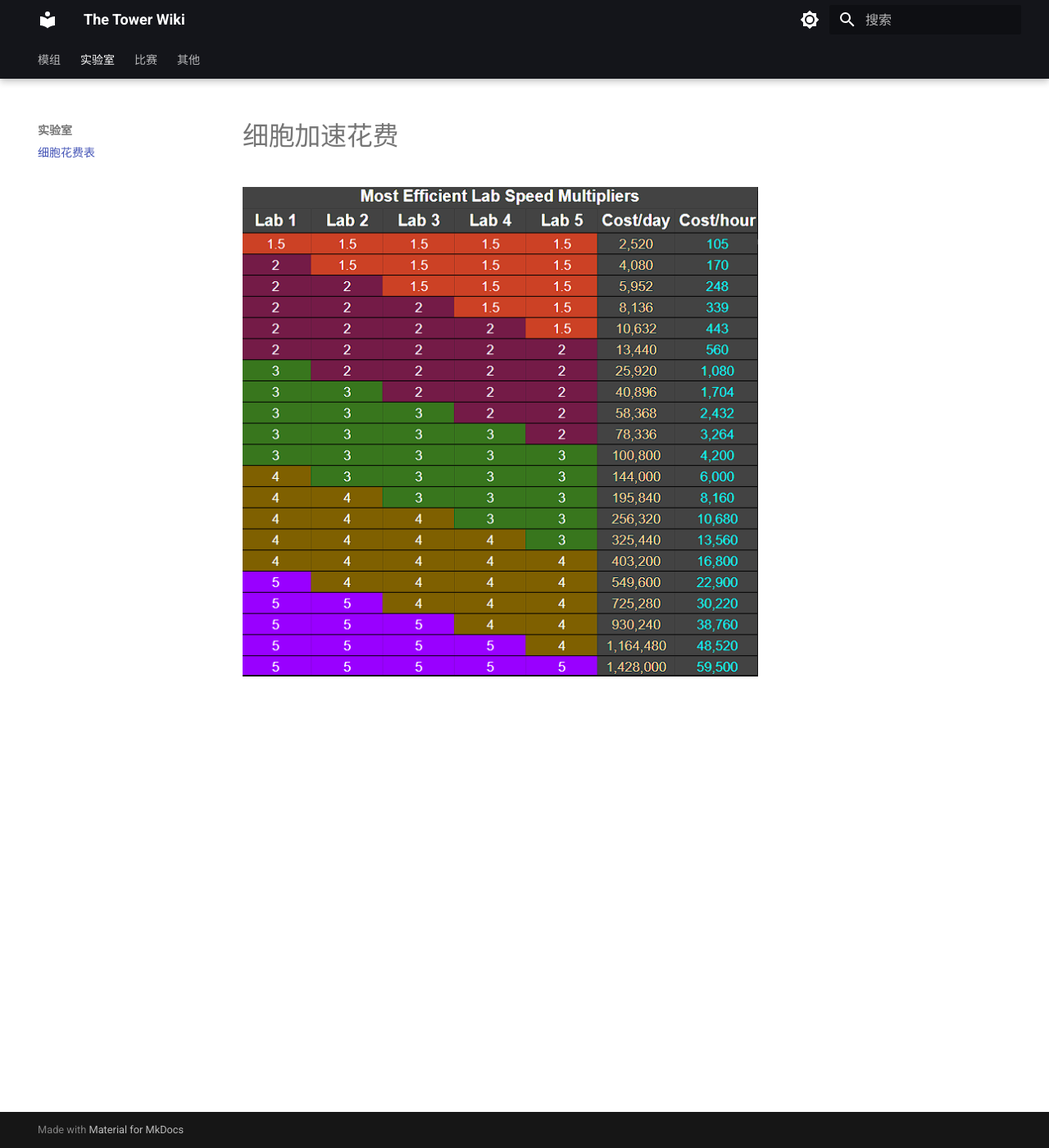
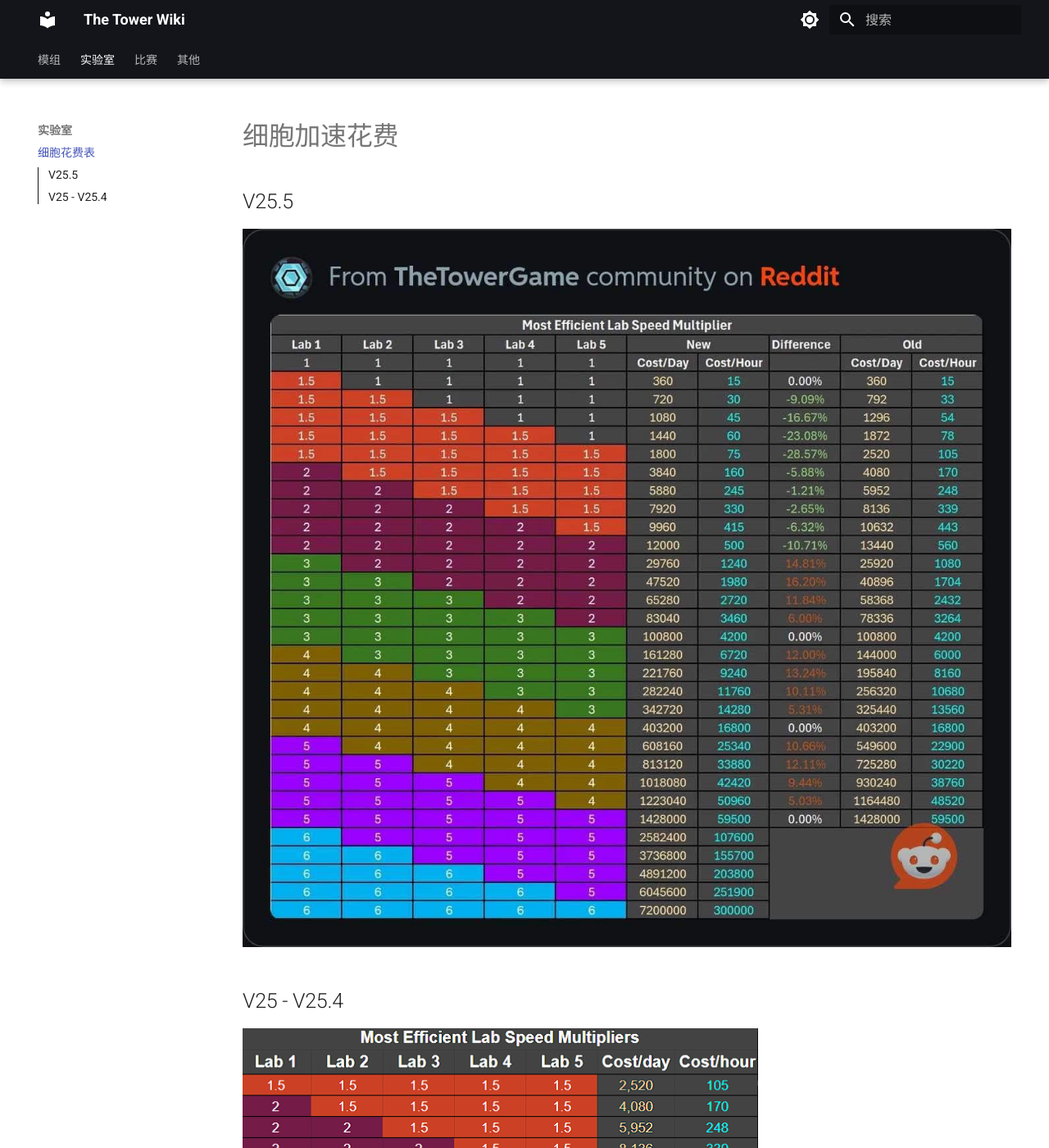
Before and after one commit to pingcheng/the-tower-wiki, an MkDocs documentation site: the page built from docs/lab/cell-cost.md, in a window 1280 px wide and 1400 px high. Shown: the whole window at 82% size. Built offline with MkDocs 1.6.1 and Material for MkDocs 9.7.7, drawn with Linux system fonts in a browser that asks for light colours.

Commit message:
add v25.5 cell cost

```diff
--- a/docs/lab/cell-cost.md
+++ b/docs/lab/cell-cost.md
@@ -1,3 +1,9 @@
 # 细胞加速花费
 
+## V25.5
+
+![cell-cost](../assets/images/cell-cost-v25_5.jpg)
+
+## V25 - V25.4
+
 ![cell-cost](../assets/images/cell-cost.png)
```
Also changed, not shown: docs/assets/images/cell-cost-v25_5.jpg (added).
